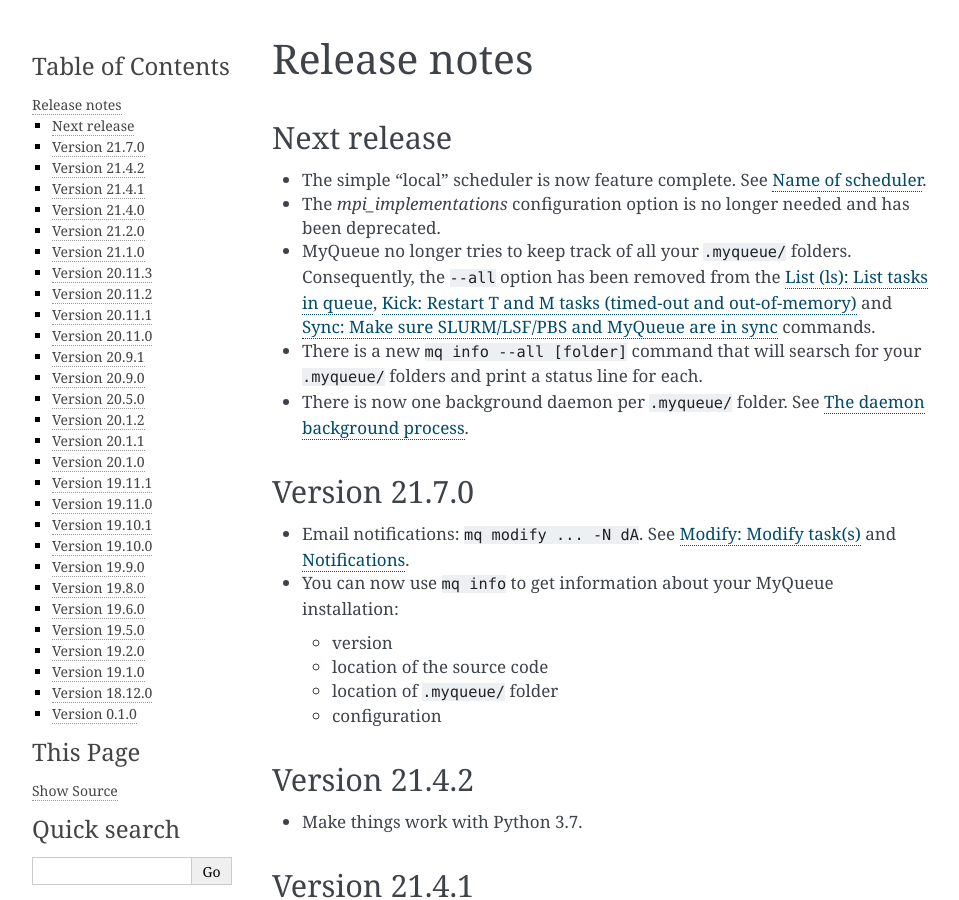
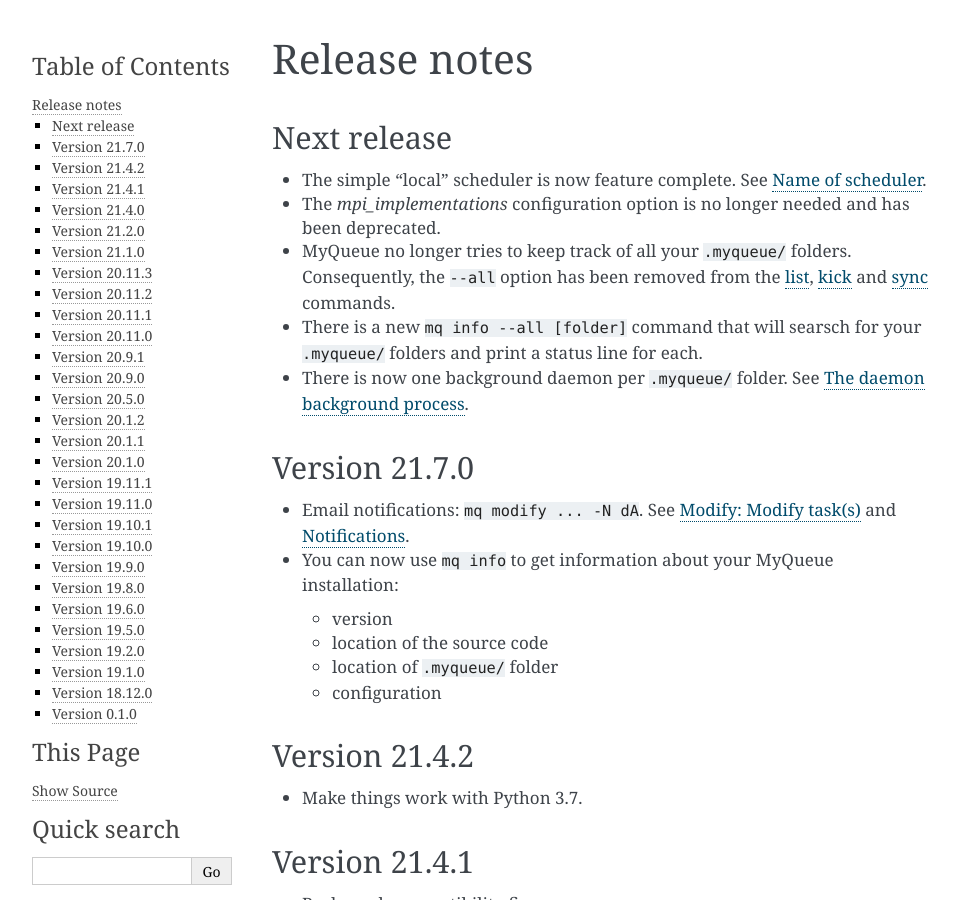
Before and after one commit to Yangxinsix/myqueue, a Sphinx documentation site: the page built from docs/releasenotes.rst, in a window 1280 px wide and 900 px high. Shown: the whole window, without its empty margins (148-1107 px from the left). Built offline with Sphinx 7.4.7, drawn with Linux system fonts in a browser that asks for light colours; some of the changed lines change nothing that is shown.

Commit message:
Fix for release notes

```diff
--- a/docs/releasenotes.rst
+++ b/docs/releasenotes.rst
@@ -16,8 +16,8 @@
   been deprecated.
 
 * MyQueue no longer tries to keep track of all your ``.myqueue/`` folders.
-  Consequently, the ``--all`` option has been removed from the :ref:`list`,
-  :ref:`kick` and :ref:`sync` commands.
+  Consequently, the ``--all`` option has been removed from the :ref:`list
+  <list>`, :ref:`kick <kick>` and :ref:`sync <sync>` commands.
 
 * There is a new ``mq info --all [folder]`` command that will searsch for
   your ``.myqueue/`` folders and print a status line for each.
```
